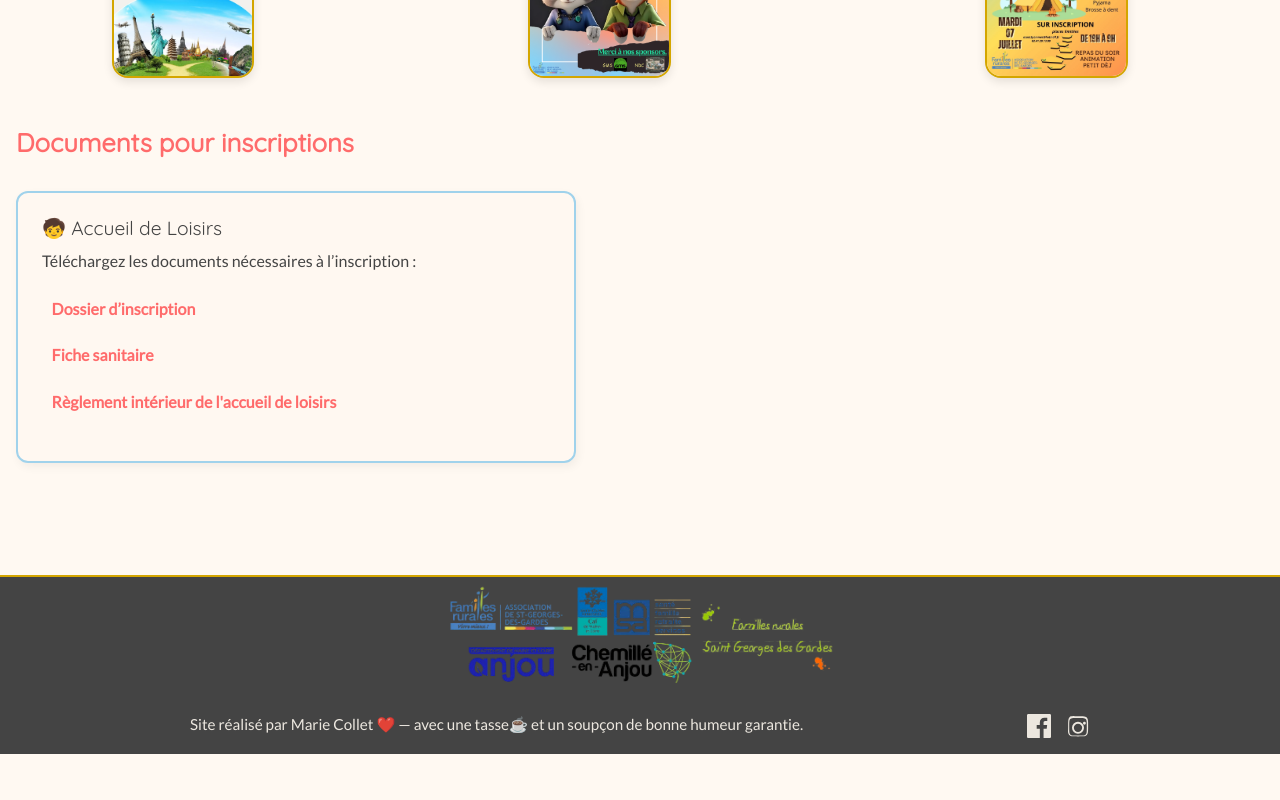
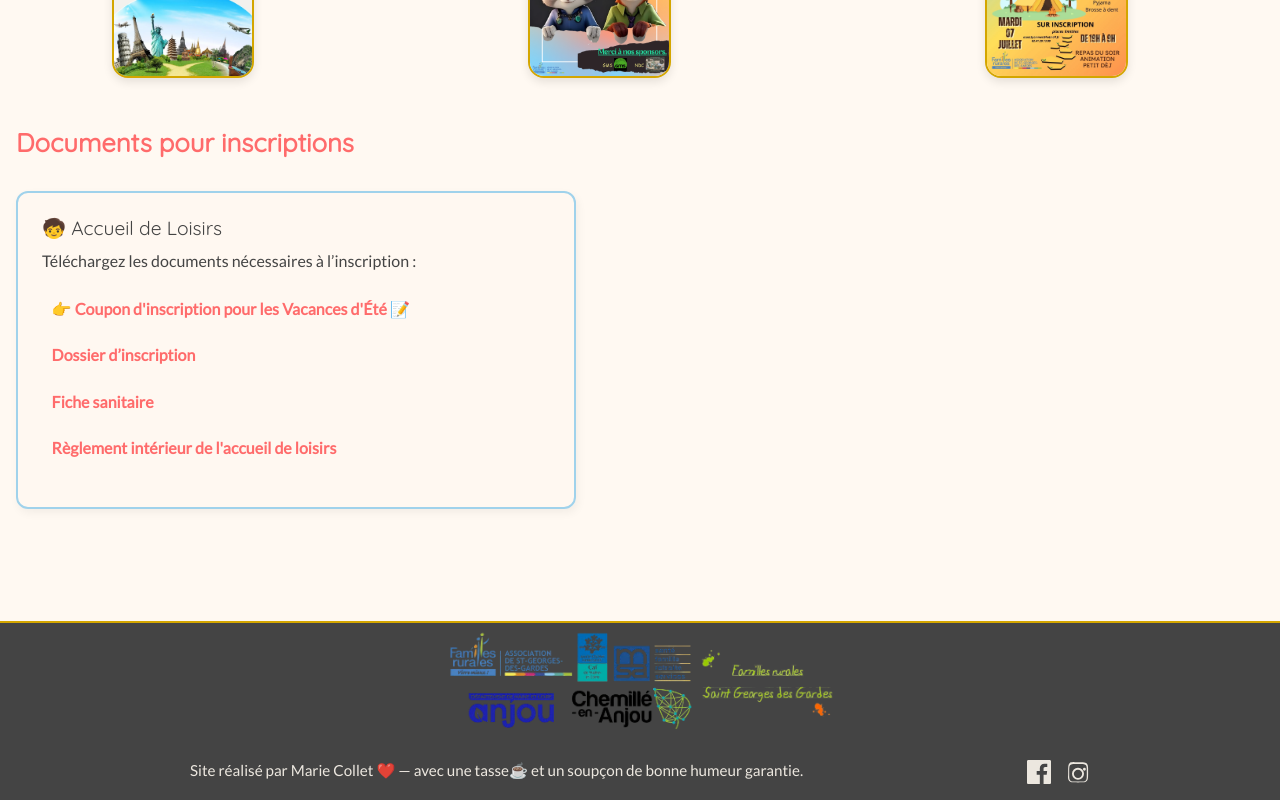
Before and after one commit to MarieC2023/FamillesRuralesSGG, a React (Vite) app: page /AccueilDeLoisirs in a window 1280 px wide. Shown: the part 1609-2409 px from the top of the page. Before the commit the page ends 2363 px from the top, so only its background shows below. Built offline with nearby package versions, Linux system fonts and the light colour scheme.

Commit message:
Mise à jour menus + centre de loisirs

```diff
--- a/src/pages/AccueilDeLoisirs.jsx
+++ b/src/pages/AccueilDeLoisirs.jsx
@@ -126,10 +126,10 @@ const Centre = () => {
                         titre="Accueil de Loisirs"
                         description="Téléchargez les documents nécessaires à l’inscription&nbsp;:"
                         fichiers={[
-                            /* {
+                             {
                                 href: "/docs/CouponInscription.pdf",
-                                label: "👉 Coupon d'inscription pour les Vacances d'Avril 📝",
-                            },*/
+                                label: "👉 Coupon d'inscription pour les Vacances d'Été 📝",
+                            },
                             {
                                 href: "/docs/DossierInscription.pdf",
                                 label: "Dossier d’inscription",
```
